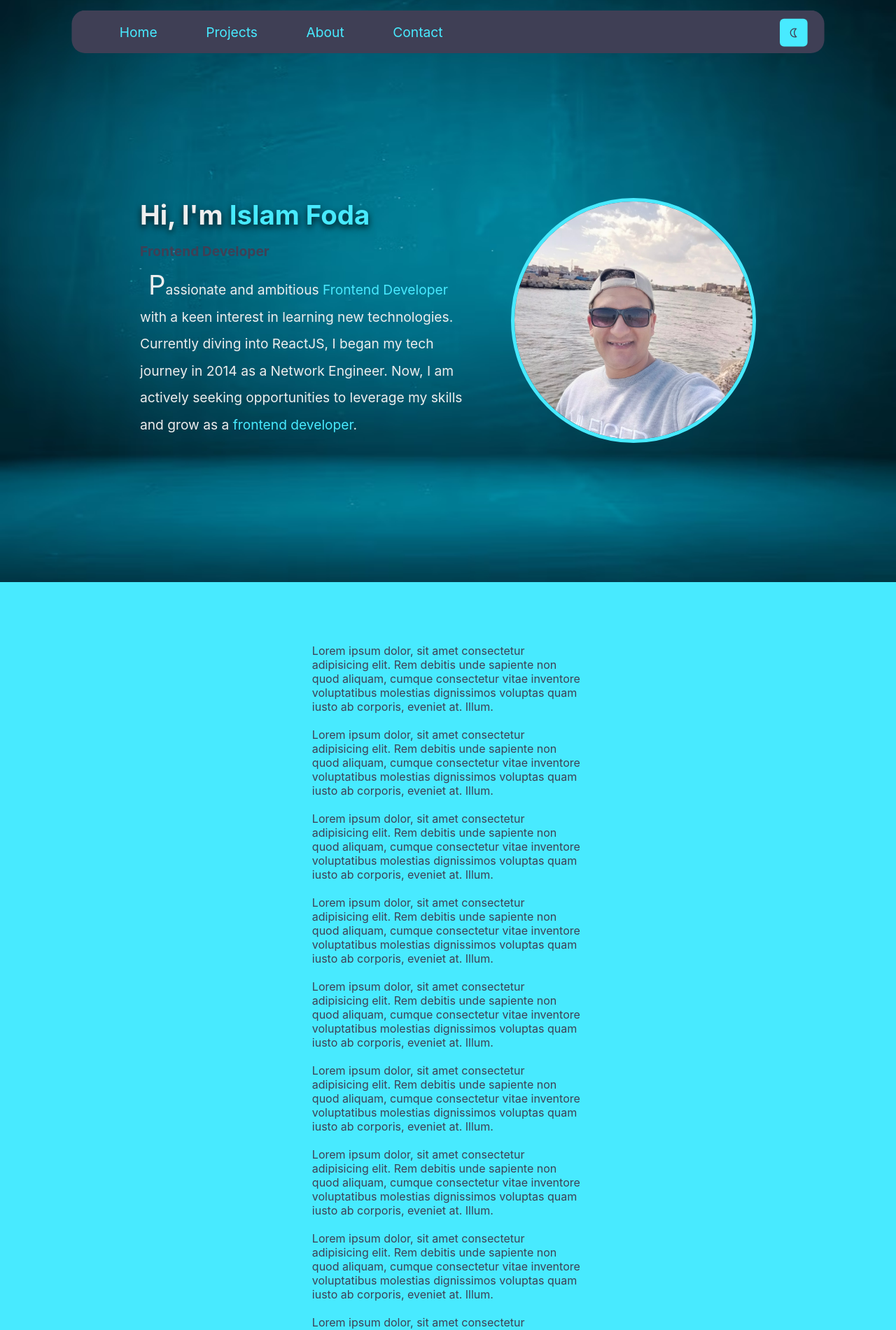
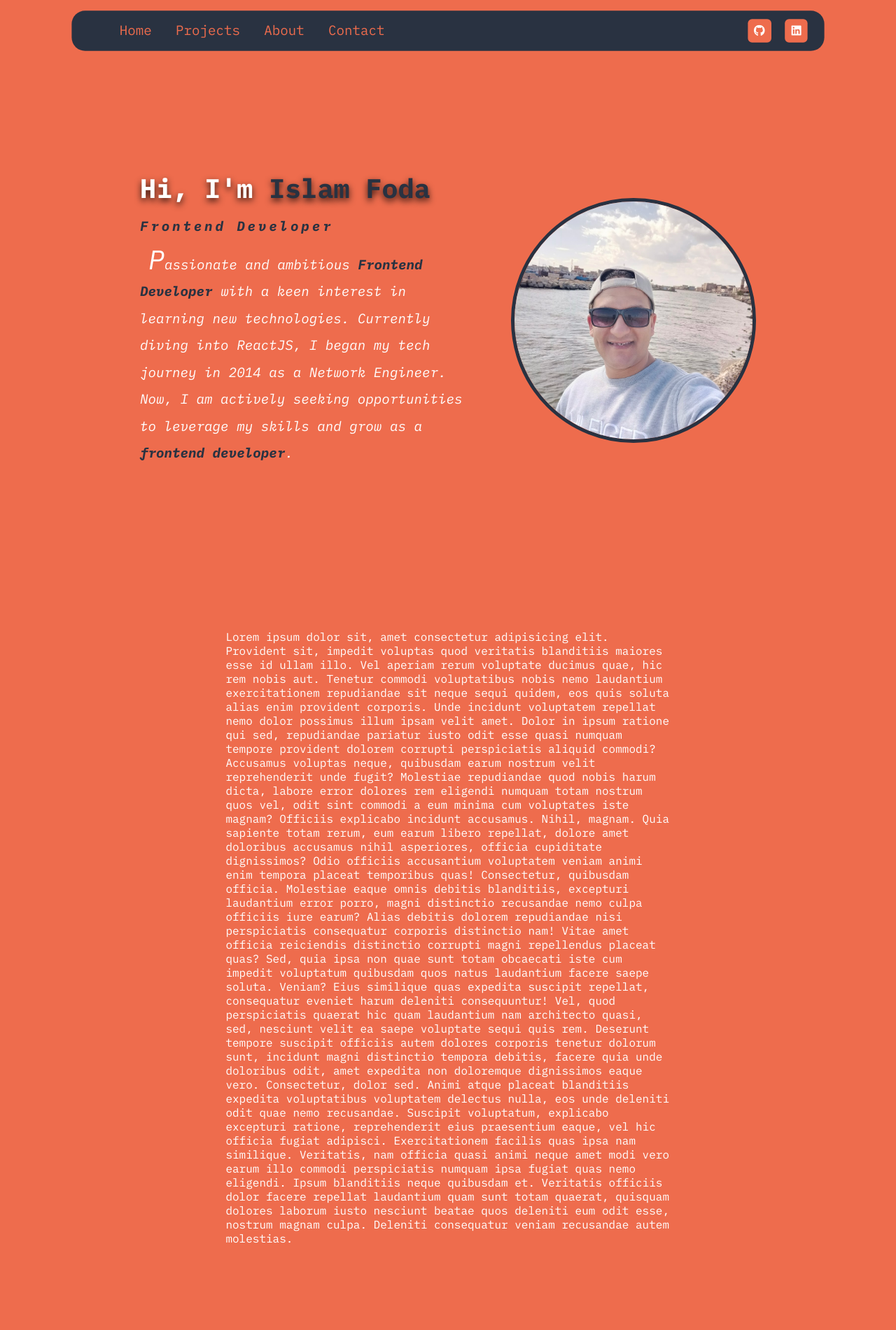
Before and after one commit to Islam-foda/my-portfolio, a React (Vite) app: page / in a window 1280 px wide. Shown: the top 1901 px of the page at 70% size. After the commit the page ends 1800 px from the top, so only its background shows below. Built offline with nearby package versions, Linux system fonts and the light colour scheme; the HTML template or start-up script is replaced by a standard one.

Commit message:
Refactor Nav bar

```diff
--- a/index.html
+++ b/index.html
@@ -1,11 +1,31 @@
-<!doctype html>
+<!DOCTYPE html>
 <html lang="en">
   <head>
     <meta charset="UTF-8" />
-    <link rel="apple-touch-icon" sizes="180x180" href="./public/apple-touch-icon.png">
-    <link rel="icon" type="image/png" sizes="32x32" href="./public/favicon-32x32.png">
-    <link rel="icon" type="image/png" sizes="16x16" href="./public/favicon-16x16.png">
-    <link rel="manifest" href="./public/site.webmanifest">
+    <link
+      rel="apple-touch-icon"
+      sizes="180x180"
+      href="./public/apple-touch-icon.png"
+    />
+    <link
+      rel="icon"
+      type="image/png"
+      sizes="32x32"
+      href="./public/favicon-32x32.png"
+    />
+    <link
+      rel="icon"
+      type="image/png"
+      sizes="16x16"
+      href="./public/favicon-16x16.png"
+    />
+    <link rel="manifest" href="./public/site.webmanifest" />
+    <link rel="preconnect" href="https://fonts.googleapis.com" />
+    <link rel="preconnect" href="https://fonts.gstatic.com" crossorigin />
+    <link
+      href="https://fonts.googleapis.com/css2?family=IBM+Plex+Mono:ital,wght@0,400;0,700;1,400;1,700&display=swap"
+      rel="stylesheet"
+    />
     <meta name="viewport" content="width=device-width, initial-scale=1.0" />
     <title>My Portfolio</title>
   </head>
--- a/src/App.jsx
+++ b/src/App.jsx
@@ -2,90 +2,16 @@ import React, { useState, useEffect } from "react";
 import { FaAngleDoubleRight } from "react-icons/fa";
 import Nav from "./components/Nav";
 import Header from "./components/Header";
+import Projects from "./components/Projects";
 // ATTENTION!!!!!!!!!!
 // I SWITCHED TO PERMANENT DOMAIN
 const url = "https://course-api.com/react-tabs-project";
 function App() {
-  let [dark, setDark] = useState(false);
-
-  function enableDark() {
-    setDark(!dark);
-  }
-  useEffect(() => {
-    if (dark) {
-      document.body.classList.add("dark");
-      window.nav.classList.add("dark-nav");
-    } else {
-      document.body.classList.remove("dark");
-      window.nav.classList.remove("dark-nav");
-    }
-  });
   return (
     <main>
-      <Nav dark={dark} enableDark={enableDark} />
+      <Nav />
       <Header />
-      <section className="section">
-        <p>
-          Lorem ipsum dolor, sit amet consectetur adipisicing elit. Rem debitis
-          unde sapiente non quod aliquam, cumque consectetur vitae inventore
-          voluptatibus molestias dignissimos voluptas quam iusto ab corporis,
-          eveniet at. Illum.
-        </p>
-        <p>
-          Lorem ipsum dolor, sit amet consectetur adipisicing elit. Rem debitis
-          unde sapiente non quod aliquam, cumque consectetur vitae inventore
-          voluptatibus molestias dignissimos voluptas quam iusto ab corporis,
-          eveniet at. Illum.
-        </p>
-        <p>
-          Lorem ipsum dolor, sit amet consectetur adipisicing elit. Rem debitis
-          unde sapiente non quod aliquam, cumque consectetur vitae inventore
-          voluptatibus molestias dignissimos voluptas quam iusto ab corporis,
-          eveniet at. Illum.
-        </p>
-        <p>
-          Lorem ipsum dolor, sit amet consectetur adipisicing elit. Rem debitis
-          unde sapiente non quod aliquam, cumque consectetur vitae inventore
-          voluptatibus molestias dignissimos voluptas quam iusto ab corporis,
-          eveniet at. Illum.
-        </p>
-        <p>
-          Lorem ipsum dolor, sit amet consectetur adipisicing elit. Rem debitis
-          unde sapiente non quod aliquam, cumque consectetur vitae inventore
-          voluptatibus molestias dignissimos voluptas quam iusto ab corporis,
-          eveniet at. Illum.
-        </p>
-        <p>
-          Lorem ipsum dolor, sit amet consectetur adipisicing elit. Rem debitis
-          unde sapiente non quod aliquam, cumque consectetur vitae inventore
-          voluptatibus molestias dignissimos voluptas quam iusto ab corporis,
-          eveniet at. Illum.
-        </p>
-        <p>
-          Lorem ipsum dolor, sit amet consectetur adipisicing elit. Rem debitis
-          unde sapiente non quod aliquam, cumque consectetur vitae inventore
-          voluptatibus molestias dignissimos voluptas quam iusto ab corporis,
-          eveniet at. Illum.
-        </p>
-        <p>
-          Lorem ipsum dolor, sit amet consectetur adipisicing elit. Rem debitis
-          unde sapiente non quod aliquam, cumque consectetur vitae inventore
-          voluptatibus molestias dignissimos voluptas quam iusto ab corporis,
-          eveniet at. Illum.
-        </p>
-        <p>
-          Lorem ipsum dolor, sit amet consectetur adipisicing elit. Rem debitis
-          unde sapiente non quod aliquam, cumque consectetur vitae inventore
-          voluptatibus molestias dignissimos voluptas quam iusto ab corporis,
-          eveniet at. Illum.
-        </p>
-        <p>
-          Lorem ipsum dolor, sit amet consectetur adipisicing elit. Rem debitis
-          unde sapiente non quod aliquam, cumque consectetur vitae inventore
-          voluptatibus molestias dignissimos voluptas quam iusto ab corporis,
-          eveniet at. Illum.
-        </p>
-      </section>
+      <Projects />
     </main>
   );
 }
--- a/src/components/Nav.jsx
+++ b/src/components/Nav.jsx
@@ -1,68 +1,89 @@
 import React, { useState, useEffect, useRef } from "react";
-import {
-  MdOutlineMenu,
-  MdOutlineNightlight,
-  MdOutlineLightMode,
-} from "react-icons/md";
+import { MdClose, MdOutlineMenu } from "react-icons/md";
+import { FaGithub, FaLinkedin } from "react-icons/fa";
 
-export default function Nav({ dark, enableDark }) {
+export default function Nav() {
   const [isMenuVisible, setIsMenuVisible] = useState(false);
   const navUlToggle = useRef(null);
 
   useEffect(() => {
+    const smMenu = document.getElementById("burgerMenu");
+    const pageWrapper = document.getElementById("pageWrapper");
+    smMenu.addEventListener("click", () => {
+      pageWrapper.className = "blur";
+    });
     const handleResize = () => {
       if (window.innerWidth > 600) {
         setIsMenuVisible(false);
       }
     };
     const handleKeyPress = (event) => {
-      if (event.key === "Escape") {
-        // Change 'Escape' to any key you want to use
+      //check if the mouse click is pressed or screen is touched
+      if (
+        event.type === "touchstart" ||
+        (event.type === "mousedown" && event.button === 0)
+      ) {
         setIsMenuVisible(false);
       }
     };
-    window.addEventListener("scroll", () => {
-      if (window.scrollY >= 810) {
-        console.log(window.scrollY);
-        window.nav.style.opacity = "0";
-        window.nav.style.display = "none";
-      } else {
-        window.nav.style.opacity = "1";
-        window.nav.style.display = "flex";
-      }
-    });
-    window.addEventListener("keydown", handleKeyPress);
+    // window.addEventListener("scroll", () => {
+    //   if (window.scrollY >= 810) {
+    //     console.log(window.scrollY);
+    //     window.nav.style.opacity = "0";
+    //     window.nav.style.display = "none";
+    //   } else {
+    //     window.nav.style.opacity = "1";
+    //     window.nav.style.display = "flex";
+    //   }
+    // });
+    // window.addEventListener("mousedown", handleKeyPress);
+    // window.addEventListener("touchstart", (event) => {
+    //   const smMenu = document.getElementById("sm-menu");
+    //   if (!smMenu.contains(event.target)) {
+    //     console.log("hello");
+    //     setIsMenuVisible(false);
+    //   }
+    // });
+    // window.addEventListener("touchstart", handleKeyPress);
     window.addEventListener("resize", handleResize);
     // Initial check
     handleResize();
 
     return () => {
       window.removeEventListener("resize", handleResize);
-      window.removeEventListener("keydown", handleKeyPress);
+      // window.removeEventListener("keydown", handleKeyPress);
     };
   }, []);
 
   function toggleSmallMenu() {
     setIsMenuVisible(!isMenuVisible);
+    window.pageWrapper.style.display = isMenuVisible ? "none" : "flex";
   }
 
   return (
     <nav id="nav">
       <div id="burgerMenu" onClick={toggleSmallMenu} className="nav-toggle">
         <MdOutlineMenu />
-      </div>
+
         <ul
           id="sm-menu"
           ref={navUlToggle}
           className="ul-toggle"
           style={{ display: isMenuVisible ? "flex" : "none" }}
         >
+          <li className="close">
+            <MdClose
+              onClick={() => {
+                setIsMenuVisible(false);
+              }}
+            />
+          </li>
           <li>
-          <a href="home">home</a>
+            <a href="#home">home</a>
             <span></span>
           </li>
           <li>
-          <a href="projects">projects</a>
+            <a href="#projects">projects</a>
             <span></span>
           </li>
           <li>
@@ -74,7 +95,10 @@ export default function Nav({ dark, enableDark }) {
             <span></span>
           </li>
         </ul>
-      <ul className={dark ? "nav-center dark-nav" : "nav-center"}>
+
+        <div id="pageWrapper"></div>
+      </div>
+      <ul id="home" className={"nav-center"} key={1}>
         <li>
           <a href="#home">home</a>
           <span></span>
@@ -92,9 +116,14 @@ export default function Nav({ dark, enableDark }) {
           <span></span>
         </li>
       </ul>
-      <button className="btn" onClick={() => enableDark()}>
-        {dark ? <MdOutlineLightMode /> : <MdOutlineNightlight />}
+      <div className="btn-contain">
+        <button className="btn">
+          <FaGithub />
         </button>
+        <button className="btn">
+          <FaLinkedin />
+        </button>
+      </div>
     </nav>
   );
 }
--- /dev/null
+++ b/src/components/Projects.jsx
@@ -0,0 +1,47 @@
+import React from "react";
+
+export default function Projects() {
+  return (
+    <section id="projects" className="section">
+      Lorem ipsum dolor sit, amet consectetur adipisicing elit. Provident sit,
+      impedit voluptas quod veritatis blanditiis maiores esse id ullam illo. Vel
+      aperiam rerum voluptate ducimus quae, hic rem nobis aut. Tenetur commodi
+      voluptatibus nobis nemo laudantium exercitationem repudiandae sit neque
+      sequi quidem, eos quis soluta alias enim provident corporis. Unde incidunt
+      voluptatem repellat nemo dolor possimus illum ipsam velit amet. Dolor in
+      ipsum ratione qui sed, repudiandae pariatur iusto odit esse quasi numquam
+      tempore provident dolorem corrupti perspiciatis aliquid commodi? Accusamus
+      voluptas neque, quibusdam earum nostrum velit reprehenderit unde fugit?
+      Molestiae repudiandae quod nobis harum dicta, labore error dolores rem
+      eligendi numquam totam nostrum quos vel, odit sint commodi a eum minima
+      cum voluptates iste magnam? Officiis explicabo incidunt accusamus. Nihil,
+      magnam. Quia sapiente totam rerum, eum earum libero repellat, dolore amet
+      doloribus accusamus nihil asperiores, officia cupiditate dignissimos? Odio
+      officiis accusantium voluptatem veniam animi enim tempora placeat
+      temporibus quas! Consectetur, quibusdam officia. Molestiae eaque omnis
+      debitis blanditiis, excepturi laudantium error porro, magni distinctio
+      recusandae nemo culpa officiis iure earum? Alias debitis dolorem
+      repudiandae nisi perspiciatis consequatur corporis distinctio nam! Vitae
+      amet officia reiciendis distinctio corrupti magni repellendus placeat
+      quas? Sed, quia ipsa non quae sunt totam obcaecati iste cum impedit
+      voluptatum quibusdam quos natus laudantium facere saepe soluta. Veniam?
+      Eius similique quas expedita suscipit repellat, consequatur eveniet harum
+      deleniti consequuntur! Vel, quod perspiciatis quaerat hic quam laudantium
+      nam architecto quasi, sed, nesciunt velit ea saepe voluptate sequi quis
+      rem. Deserunt tempore suscipit officiis autem dolores corporis tenetur
+      dolorum sunt, incidunt magni distinctio tempora debitis, facere quia unde
+      doloribus odit, amet expedita non doloremque dignissimos eaque vero.
+      Consectetur, dolor sed. Animi atque placeat blanditiis expedita
+      voluptatibus voluptatem delectus nulla, eos unde deleniti odit quae nemo
+      recusandae. Suscipit voluptatum, explicabo excepturi ratione,
+      reprehenderit eius praesentium eaque, vel hic officia fugiat adipisci.
+      Exercitationem facilis quas ipsa nam similique. Veritatis, nam officia
+      quasi animi neque amet modi vero earum illo commodi perspiciatis numquam
+      ipsa fugiat quas nemo eligendi. Ipsum blanditiis neque quibusdam et.
+      Veritatis officiis dolor facere repellat laudantium quam sunt totam
+      quaerat, quisquam dolores laborum iusto nesciunt beatae quos deleniti eum
+      odit esse, nostrum magnam culpa. Deleniti consequatur veniam recusandae
+      autem molestias.
+    </section>
+  );
+}
--- a/src/index.css
+++ b/src/index.css
@@ -1,8 +1,8 @@
 :root {
-  --main-bg-color: #48eaff;
-  --main-color: #3f3f55;
-  --dark-bg-color: #3f3f55;
-  --dark-color: #eee;
+  --main-bg-color: #ee6c4d;
+  --main-color: #ffffff;
+  --dark-bg-color: #293241;
+  --dark-color: #98c1d9;
   --transition: all 0.3s;
   --transition-opacity: opacity 1.5s ease-in;
 }
@@ -11,6 +11,7 @@
   box-sizing: border-box;
   margin: 0;
   padding: 0;
+  scroll-behavior: smooth !important;
 }
 
 a {
@@ -27,8 +28,8 @@ li {
 }
 
 body {
-  font-family: -apple-system, BlinkMacSystemFont, "Segoe UI", Roboto, Oxygen,
-    Ubuntu, Cantarell, "Open Sans", "Helvetica Neue", sans-serif;
+  font-family: "IBM Plex Mono", monospace, Ubuntu, Cantarell, "Open Sans",
+    "Helvetica Neue", sans-serif;
   background-color: var(--main-bg-color);
   color: var(--main-color);
   display: grid;
@@ -36,7 +37,7 @@ body {
   justify-content: center;
   height: 100vh;
   transition: var(--transition);
-  background-image: url(./assets/abstract-textured-backgound_1258-30535.avif);
+  /* background-image: url(./assets/abstract-textured-backgound_1258-30535.avif); */
   background-size: cover;
   background-position: center;
   background-repeat: no-repeat;
@@ -60,7 +61,7 @@ nav {
   display: flex;
   justify-content: space-between;
   align-items: center;
-  padding: 10px 20px 3px;
+  padding: 10px 20px;
   width: 70%;
   border-radius: 1em;
   position: fixed;
@@ -75,7 +76,7 @@ nav {
   display: flex;
   justify-content: center;
   align-items: center;
-  gap: 3em;
+  gap: 1.15em;
   margin-left: 2em;
   text-transform: capitalize;
 }
@@ -84,21 +85,38 @@ nav {
   cursor: pointer;
   position: relative;
 }
+
+.miniNav {
+  display: none;
+  /* position: relative; */
+}
+
 .ul-toggle {
   display: flex;
   flex-direction: column;
   position: absolute;
-  background: inherit;
-  top: 2.5em;
+  background: var(--dark-bg-color);
+  top: -0.7em;
+  border: 1px solid var(--dark-color);
+  border-radius: 8px;
+  text-align: left;
+  padding: 1.2em 2.5em;
+  left: -0.5em;
 }
-
+.ul-toggle .close {
+  cursor: pointer;
+  position: absolute;
+  /* top: 0.5em; */
+  right: -10em;
+}
 .ul-toggle li {
-  padding: 10px 55px;
+  border-bottom-width: 1px;
+  padding: 0.5em 2em;
   display: block;
   width: 100%;
   border-bottom: 1px solid transparent;
   transition: var(--transition);
-  text-align: center;
+
 }
 .ul-toggle li:last-child {
   border-bottom: none;
@@ -107,10 +125,11 @@ nav {
 .nav-center span,
 .ul-toggle span {
   display: block;
-  margin-top: 5px;
-  border-bottom: 2px solid red;
+  border-bottom: 2px solid var(--main-bg-color);
   transform: scaleX(0);
   transition: var(--transition);
+  position: relative;
+  bottom: -5px;
 }
 
 .nav-center li {
@@ -120,24 +139,40 @@ nav {
   border-radius: 5px;
   transition: var(--transition);
 }
+.nav-center li:hover {
+  color: var(--dark-color);
+}
+.ul-toggle li:hover ,
+.nav-center li:hover {
+  color: var(--dark-color);
+}
+
+.blur {
+  width: 100vw;
+  height: 90vh;
+  position: absolute;
+  top: -30px;
+  left: -410%;
+  z-index: -4;
+  background: rgba(0, 0, 0, 0.8);
+  backdrop-filter: blur(2.9px);
+  transition: filter 0.3s ease-in-out;
+}
 
 .nav-center li:hover span,
 .ul-toggle li:hover span {
-  border-bottom: 2px solid red;
+  border-bottom: 2px solid var(--dark-color);
   transform: scale(100%);
 }
-.dark-nav {
+
+nav .btn-contain {
+  display: flex;
+  gap: 1em;
+}
+nav .btn {
+  padding: 7px;
   background-color: var(--main-bg-color);
   color: var(--main-color);
-}
-/* .dark-nav li:hover {
-  background-color: var(--dark-bg-color);
-  color: var(--main-bg-color);
-} */
-nav .btn {
-  background-color: var(--main-bg-color);
-  color: var(--main-color);
-  padding: 10px;
   border-radius: 5px;
   cursor: pointer;
   transition: var(--transition);
@@ -145,7 +180,6 @@ nav .btn {
   border: #eee;
   justify-content: center;
   align-items: center;
-  margin-bottom: 5px;
 }
 nav .btn:hover {
   background-color: var(--main-color);
@@ -154,18 +188,19 @@ nav .btn:hover {
 @media screen and (max-width: 900px) {
   .nav-center {
     gap: 1em;
-    font-size: small;
+    font-size: 14px;
   }
   nav .btn {
-    padding: 10px 7px;
+    padding: 7px 5px;
   }
 }
-@media screen and (max-width: 600px) {
+@media screen and (max-width: 690px) {
   .nav-center {
     display: none;
   }
+  .miniNav,
   .nav-toggle {
-    display: block;
+    display: flex;
   }
 }
 /* End Nav Style */
@@ -184,20 +219,25 @@ header {
 .person-info {
   transition: font-size 0.2s ease-in;
   text-align: left;
-  color: var(--dark-color);
+  /* color: var(--dark-color); */
   font-size: 1.2em;
 }
 .person-info h1 {
   text-transform: capitalize;
   text-shadow: 0 4px 10px #000000d1;
+  font-weight: 700;
+  letter-spacing: 0em;
 }
 .person-info span {
-  color: var(--main-bg-color);
+  color: var(--dark-bg-color);
+  font-weight: bold;
 }
 .person-info .job-title {
   text-transform: capitalize;
-  color: var(--main-color);
-  font-weight: bold;
+  letter-spacing: 0.2em;
+  color: var(--dark-bg-color);
+  font-weight: 700;
+  font-style: italic;
 }
 .description::first-letter {
   text-transform: capitalize;
@@ -207,6 +247,8 @@ header {
 .person-info p {
   margin: 10px 0;
   line-height: 2em;
+  font-weight: 400;
+  font-style: italic;
 }
 .person-info p:not(.job-title) {
   text-indent: 12px;
@@ -220,7 +262,7 @@ header {
   width: 350px;
   height: 350px;
   border-radius: 50%;
-  border: 5px solid var(--main-bg-color);
+  border: 5px solid var(--dark-bg-color);
   margin-left: 20px;
 }
 header h1 {
@@ -232,8 +274,6 @@ header h1 {
   }
   .person-info {
     font-size: 16px;
-    /* width: 22em; */
-    /* line-height: 1em; */
   }
   .img-contain img {
     width: 250px;
@@ -248,13 +288,12 @@ header h1 {
     padding: 20px;
   }
   .person-info {
-    /* text-align: center; */
     width: 100%;
     font-size: 1em;
   }
 
   .img-contain {
-    transform: translate(60px, -55px);
+    transform: translate(3em, -1em);
   }
   .img-contain img {
     width: 200px;
@@ -266,8 +305,10 @@ header h1 {
     gap: 0;
   }
   .img-contain img {
-    width: 150px;
-    height: 150px;
+    width: 100px;
+    height: 100px;
+    transform: translate(2em, -1em);
+    /* margin: 0; */
   }
 }
 
```
Also changed, not shown: src/Data.js (added, +14 -0 lines). Lines whose indentation alone changed are shown as unchanged.
